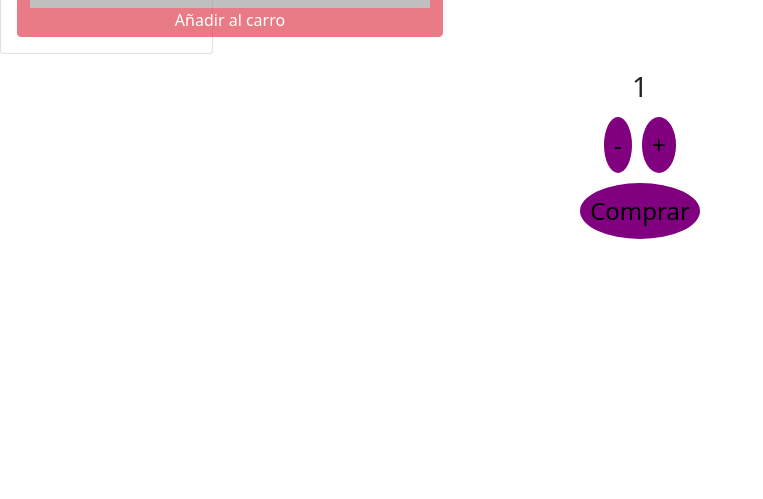
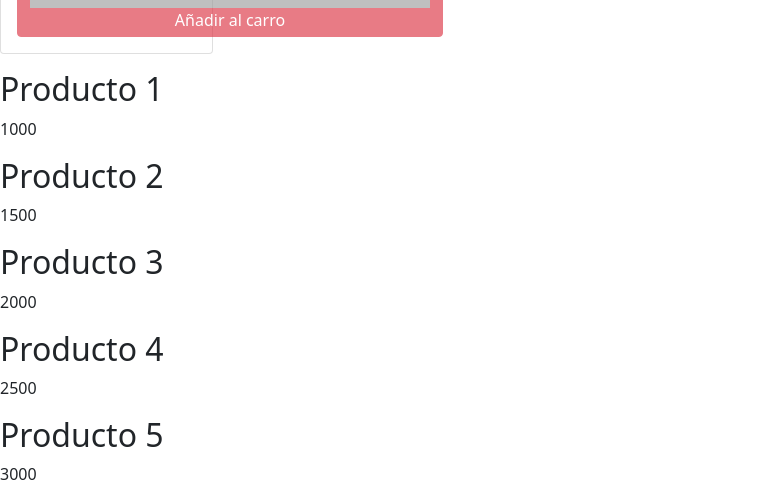
Before and after one commit to MathiasCorderi/NeoCore-Corderi, a React (Create React App) app: page / in a window 1280 px wide. Shown: the part 1377-1876 px from the top of the page, without its empty margins (0-763 px from the left). Before the commit the page ends 1621 px from the top, so only its background shows below. Built offline with nearby package versions, Linux system fonts and the light colour scheme; grey boxes are pictures that could not be loaded.

Commit message:
Desafio promesas

```diff
--- a/src/App.js
+++ b/src/App.js
@@ -5,6 +5,7 @@ import ItemListContainer from './components/ItemListContainer';
 import ItemCount from './components/itemCount';
 import ItemList from './components/ItemList';
 import 'bootstrap/dist/css/bootstrap.min.css';
+import ItemDetailContainer from './components/itemDetailContainer';
 
 function App() {
 
@@ -15,8 +16,7 @@ function App() {
   return  <div>
     <NavBar />
     <ItemListContainer />
-    <ItemCount stock={5} initial={1} onAdd={onAdd} />
-
+    <ItemDetailContainer />
     </div>;
 
 }
--- a/src/components/Item.js
+++ b/src/components/Item.js
@@ -1,42 +1,23 @@
 import React from 'react';
-import { render } from 'react-dom';
 
-
-
-const Item = () => {
-
-    const productos = [
-        {nombre: 'Placa de video 1', precio: 5000},
-        {nombre: 'Placa de video 2', precio: 8000}
-    ];
-
-    const operacion = new Promise ((resolver) => {
-        setTimeout(() => {
-            resolver([productos])
-
-        }, 2000);
-    })
-
-
+const Item = (props) => {
 
     return (
-        <div>
-            {productos.map( p =>
 
             <div class="card text-white bg-black col-8 col-md-4
             col-lg-2 mb-3">
           <img class="card-img-top" src='https://www.hardware.com.br/filters:format:(jpeg)/@/static/wp/2021/02/09/computer-game-graphics-card-videocard-with-two-coolers-circuit-board.jpg' />
           <div class="card-body">
-            <h3 class="card-title">{p.nombre}</h3>
-            <p class="card-text price">${p.precio}</p>
+            <h3 class="card-title">{props.producto.nombre}</h3>
+            <p class="card-text price">${props.producto.precio}</p>
             <a href="#" class="btn btn-danger mr-3">Comprar</a>
             <a href="#" class="btn btn-danger disabled py-1"><img class="btn-icon" src="../assets/cart-73-24.ico" />Añadir
               al
               carro</a>
           </div>
         </div>
-            )}
-        </div>
+
+
     );
 }
 
--- a/src/components/ItemList.js
+++ b/src/components/ItemList.js
@@ -1,12 +1,14 @@
 import React from 'react';
 import Item from './Item';
 
-const ItemList = () => {
+const ItemList = (props) => {
 
 
     return (
         <div>
-            <Item />
+             {props.prod.map( p =>
+            <Item producto={p}/>
+             )}
         </div>
     );
 }
--- a/src/components/ItemListContainer.js
+++ b/src/components/ItemListContainer.js
@@ -1,10 +1,31 @@
-import React from 'react';
+import React, {useState} from 'react';
 import ItemList from './ItemList';
 
+
+
 const ItemListContainer = () => {
+   const [stateProd, setState] = useState([])
+
+
+    const productos = [
+        {nombre: 'Placa de video 1', precio: 5000},
+        {nombre: 'Placa de video 2', precio: 8000}
+    ];
+
+
+   var operacion = () => { return new Promise((resolve, reject) => {
+    setTimeout(() => {
+        resolve(productos)
+    }, 2000);
+    })};
+
+    operacion().then((e) => setState(e));
+
+
+
     return (
         <div>
-            <ItemList />
+            <ItemList prod={stateProd}/>
         </div>
     );
 }
--- /dev/null
+++ b/src/components/itemDetail.js
@@ -0,0 +1,13 @@
+import React from 'react';
+
+const itemDetail = (p) => {
+
+    return (
+        <div>
+            <h2>{p.detalle.nombre}</h2>
+            <p>{p.detalle.precio}</p>
+        </div>
+    );
+}
+
+export default itemDetail;
--- /dev/null
+++ b/src/components/itemDetailContainer.js
@@ -0,0 +1,40 @@
+import React, {useState} from 'react';
+import ItemDetail from './itemDetail';
+
+const itemDetailContainer = () => {
+    const [stateDetails, setDetails] = useState([])
+
+    const details = [
+        {nombre: 'Producto 1',
+        precio: 1000,},
+        {nombre: 'Producto 2',
+        precio: 1500,},
+        {nombre: 'Producto 3',
+        precio: 2000,},
+        {nombre: 'Producto 4',
+        precio: 2500,},
+        {nombre: 'Producto 5',
+        precio: 3000,},
+    ]
+
+    var getItems = () => {
+        return new Promise ((resolve, reject) => {
+            setTimeout(() => {
+               resolve(details);
+
+            }, 2000);
+
+        });
+    }
+
+    getItems().then((e) => setDetails(e));
+
+    return (
+        <div>
+            {stateDetails.map( p =>
+            <ItemDetail detalle= {p}/>
+            )}</div>
+    );
+}
+
+export default itemDetailContainer;
```
